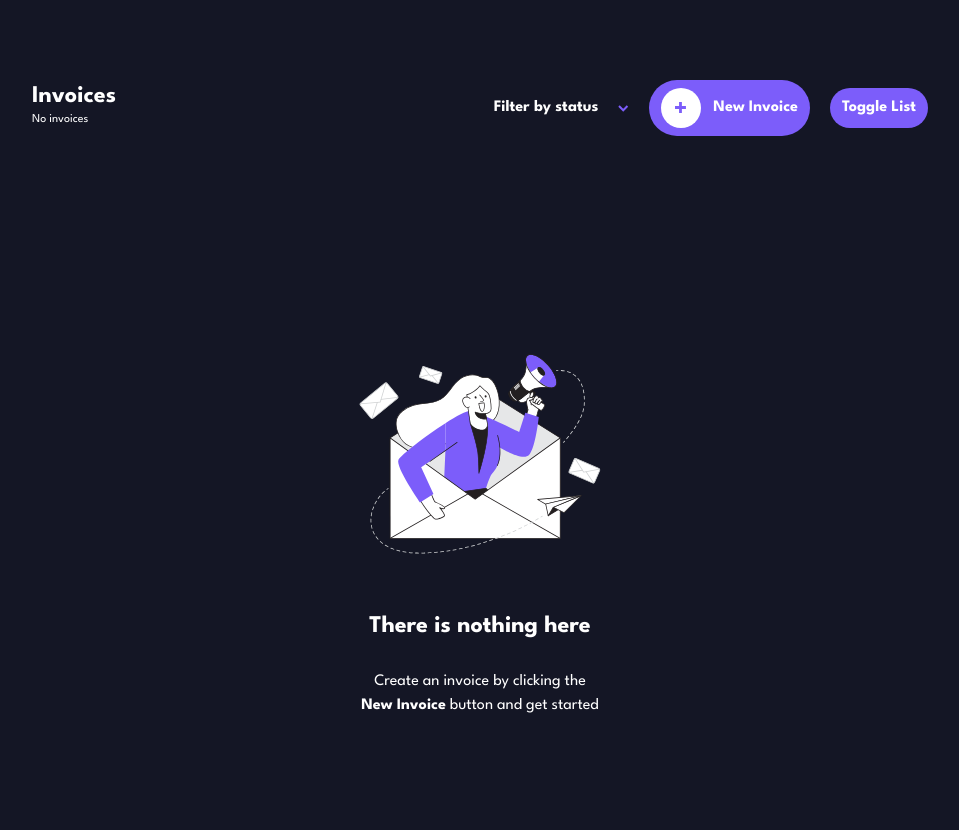
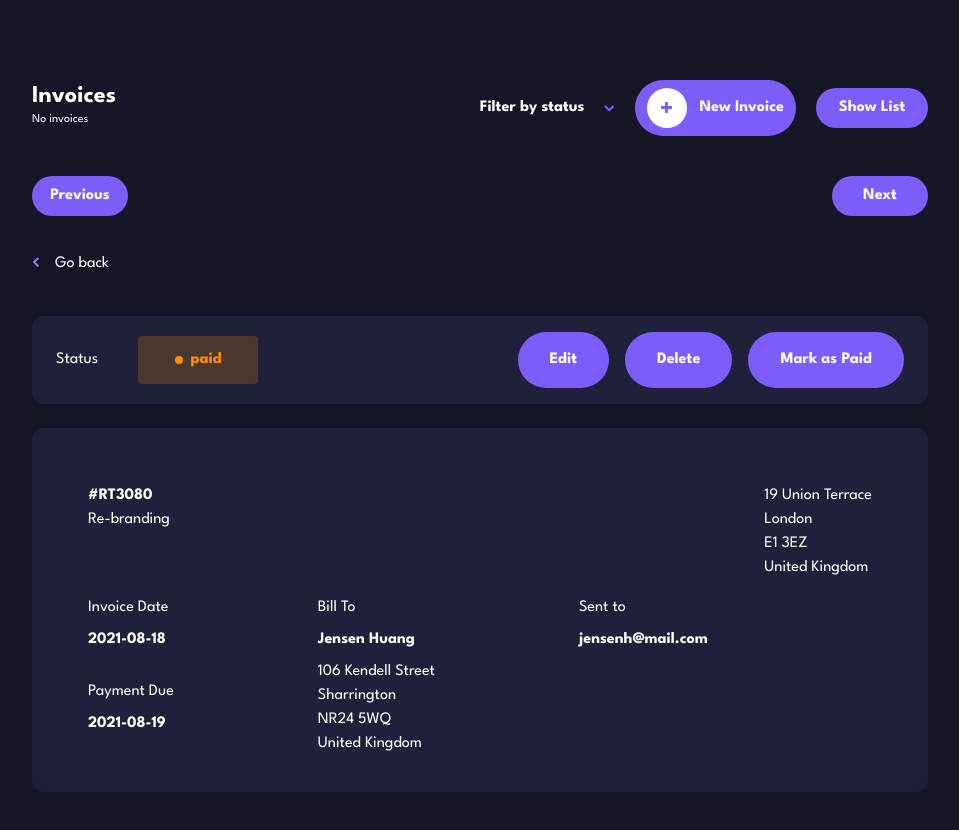
Before and after one commit to imnethaji/invoice-app, a React (Vite) app: page / in a window 1280 px wide. Shown: the top 830 px of the page, without its empty margins (160-1119 px from the left). After the commit the page ends 800 px from the top, so only its background shows below. Built offline with nearby package versions, Linux system fonts and the light colour scheme.

Commit message:
Added Invoice Detail Component

```diff
--- a/src/App.tsx
+++ b/src/App.tsx
@@ -1,12 +1,13 @@
 import "./App.css";
 import plusIcon from "./assets/icon-plus.svg";
 import arrowIcon from "./assets/icon-arrow-down.svg";
-import InvoiceList from "./components/InvoiceList";
-import NoInvoice from "./components/NoInvoice";
+// import InvoiceList from "./components/InvoiceList";
+// import NoInvoice from "./components/NoInvoice";
 import INVOICE_DATA from "./data file/data.json";
 
 import Invoice from "./types/types";
 import { useState } from "react";
+import InvoiceDetails from "./components/InvoiceDetails";
 
 const invoiceData: Invoice[] = INVOICE_DATA;
 
@@ -22,7 +23,7 @@ function App() {
   return (
     <>
       <div>
-        <div className="flex w-screen items-center mt-20 justify-center ">
+        <div className="flex w-screen items-center mt-20 justify-center">
           <div className="flex  w-[70%] justify-between max-sm:flex-col max-sm:items-center ">
             <div>
               <div className="max-sm:text-center max-sm:space-y-5">
@@ -53,17 +54,17 @@ function App() {
                 New Invoice
               </button>
               <button
-                className=" flex items-center font-bold text-white bg-buttonPurple rounded-full ml-5 p-2 px-3 max-sm:ml-0"
+                className=" w-28 flex items-center justify-center font-bold text-white bg-buttonPurple rounded-full ml-5 p-2 px-3 max-sm:ml-0"
                 onClick={handleToggleList}
               >
-                Toggle List
+                {!noInvoice ? "Hide" : "Show"} List
               </button>
             </div>
           </div>
         </div>
       </div>
 
-      {noInvoice ? (
+      {/* {noInvoice ? (
         <NoInvoice />
       ) : (
         invoiceData.map((item, index) => (
@@ -76,7 +77,8 @@ function App() {
             paymentStatus={item.status}
           />
         ))
-      )}
+      )} */}
+      <InvoiceDetails invoiceData={invoiceData} />
     </>
   );
 }
--- /dev/null
+++ b/src/components/InvoiceDetails.tsx
@@ -0,0 +1,105 @@
+import { useState } from "react";
+import Invoice from "../types/types";
+import leftArrow from "../assets/icon-arrow-left.svg";
+
+type InvoiceDetailsProps = {
+  invoiceData: Invoice[];
+};
+
+const InvoiceDetails: React.FC<InvoiceDetailsProps> = ({ invoiceData }) => {
+  const [index, setIndex] = useState(0);
+
+  const invoiceButtonClass =
+    "bg-buttonPurple text-white rounded-full ml-4 font-bold px-8 py-4";
+  return (
+    <div className="w-[70%] invoiceOpen flex flex-col items-center justify-between m-auto mt-10 ">
+      <div className="navigationButtonContainer w-full flex justify-between mb-2">
+        <button
+          className="p-2 bg-buttonPurple text-white w-24 font-bold rounded-full"
+          onClick={() => {
+            if (index >= 1) setIndex((n) => n - 1);
+          }}
+        >
+          Previous
+        </button>
+        <button
+          className="p-2 bg-buttonPurple text-white w-24 font-bold rounded-full"
+          onClick={() => {
+            if (index < 6) setIndex((n) => n + 1);
+          }}
+        >
+          Next
+        </button>
+      </div>
+      <div className="w-full flex mb-10">
+        <button className="text-white flex mt-6 justify-center items-center">
+          <img src={leftArrow} alt="" className="mr-4" />
+          <span className="mt-1">Go back</span>
+        </button>
+      </div>
+      <div className="invoiceHeader w-[100%] bg-cardBgBlue flex justify-between py-4 px-6 rounded-xl">
+        <div className="flex items-center">
+          <p className="text-white">Status</p>
+          <button
+            disabled
+            className={`bg-pendingButton flex items-center justify-center text-pendingButton ml-10 w-[120px] p-3 rounded font-bold bg-opacity-20 max-sm:ml-0`}
+          >
+            <div className="w-2 h-2 bg-pendingButton mr-2 rounded-full"></div>
+            {invoiceData[index].status}
+          </button>
+        </div>
+        <div className="invoiceButtons">
+          <button className={invoiceButtonClass}>Edit</button>
+          <button className={invoiceButtonClass}>Delete</button>
+          <button className={invoiceButtonClass}>Mark as Paid</button>
+        </div>
+      </div>
+      <div className="invoiceDetailsContainer w-[100%] text-white bg-cardBgBlue mt-6 rounded-xl p-14">
+        <div className="id w-[100%]">
+          <div className="detailsRow1 w-[100%] flex justify-between">
+            <div>
+              <h1 className="font-bold">#{invoiceData[index].id}</h1>
+              <p>{invoiceData[index].description}</p>
+            </div>
+            <div>
+              <p className="">{invoiceData[index].senderAddress.street}</p>
+              <p className="">{invoiceData[index].senderAddress.city}</p>
+              <p className="">{invoiceData[index].senderAddress.postCode}</p>
+              <p className="">{invoiceData[index].senderAddress.country}</p>
+            </div>
+          </div>
+          <div className="detailsRow2 flex space-x-36 mt-4">
+            <div className="row2col1 flex flex-col justify-between">
+              <div>
+                <p>Invoice Date</p>
+                <p className="font-bold mt-2">{invoiceData[index].createdAt}</p>
+              </div>
+              <div>
+                <p>Payment Due</p>
+                <p className="font-bold mt-2">
+                  {invoiceData[index].paymentDue}
+                </p>
+              </div>
+            </div>
+            <div className=" h-[140px]">
+              <p>Bill To</p>
+              <p className="font-bold mb-2 mt-2">
+                {invoiceData[index].clientName}
+              </p>
+              <p className="">{invoiceData[index].clientAddress.street}</p>
+              <p className="">{invoiceData[index].clientAddress.city}</p>
+              <p className="">{invoiceData[index].clientAddress.postCode}</p>
+              <p className="">{invoiceData[index].clientAddress.country}</p>
+            </div>
+            <div>
+              <p>Sent to</p>
+              <p className="font-bold mt-2">{invoiceData[index].clientEmail}</p>
+            </div>
+          </div>
+        </div>
+      </div>
+    </div>
+  );
+};
+
+export default InvoiceDetails;
--- a/src/data file/data.json
+++ b/src/data file/data.json
@@ -24,11 +24,11 @@
       {
         "name": "Brand Guidelines",
         "quantity": 1,
-        "price": 1800.90,
-        "total": 1800.90
+        "price": 1800.9,
+        "total": 1800.9
       }
     ],
-    "total": 1800.90
+    "total": 1800.9
   },
   {
     "id": "XM9141",
@@ -55,17 +55,17 @@
       {
         "name": "Banner Design",
         "quantity": 1,
-        "price": 156.00,
-        "total": 156.00
+        "price": 156.0,
+        "total": 156.0
       },
       {
         "name": "Email Design",
         "quantity": 2,
-        "price": 200.00,
-        "total": 400.00
+        "price": 200.0,
+        "total": 400.0
       }
     ],
-    "total": 556.00
+    "total": 556.0
   },
   {
     "id": "RG0314",
@@ -160,8 +160,8 @@
       {
         "name": "Brand Guidelines",
         "quantity": 1,
-        "price": 2500.00,
-        "total": 2500.00
+        "price": 2500.0,
+        "total": 2500.0
       }
     ],
     "total": 4032.33
--- a/tailwind.config.js
+++ b/tailwind.config.js
@@ -11,6 +11,7 @@ export default {
         transparent: "transparent",
         current: "currentColor",
         buttonPurple: "#7C5DFA",
+        cardBgBlue: "#1E2139",
         black: colors.black,
         white: colors.white,
         gray: colors.gray,
```
